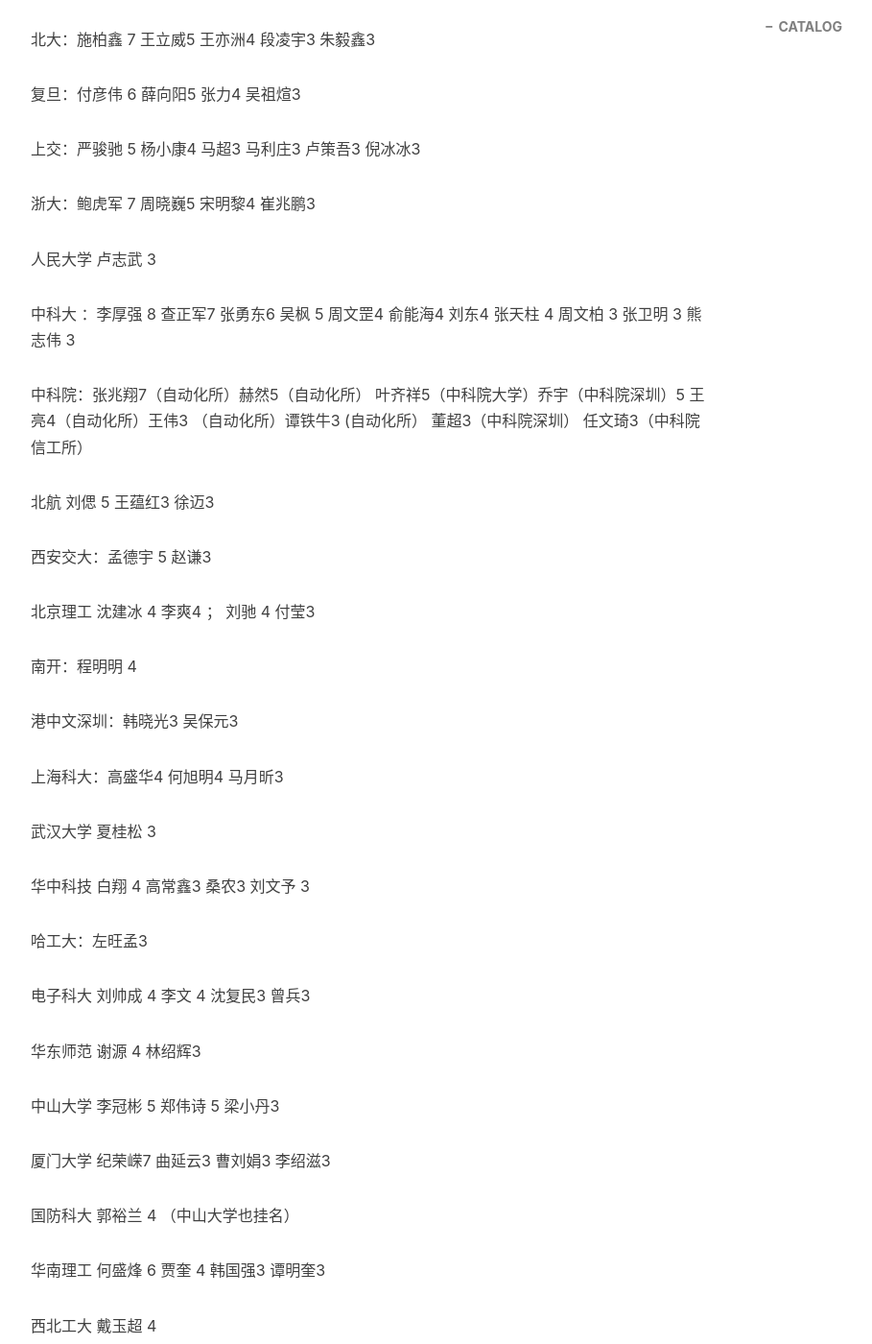
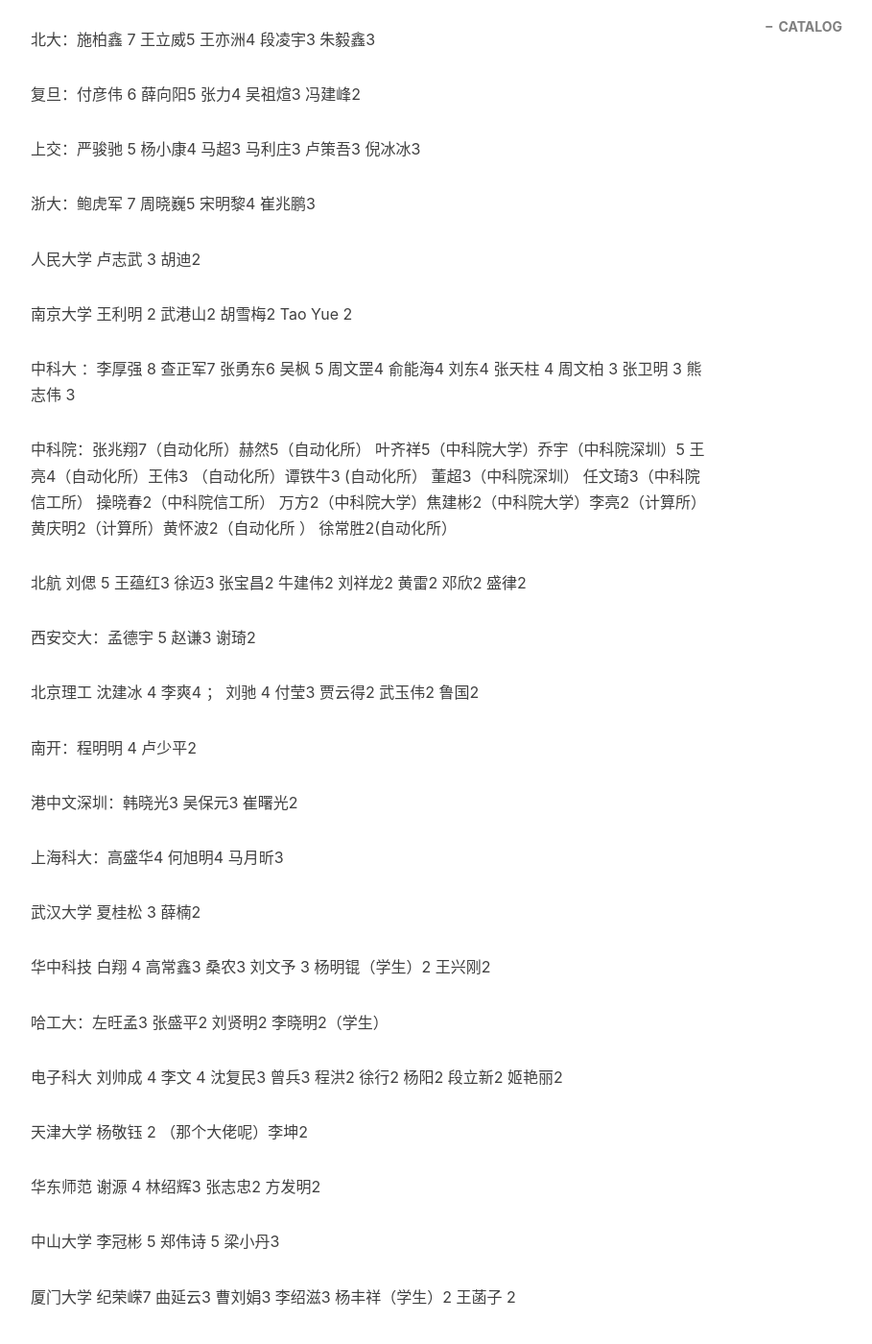
Before and after one commit to pengjiao123/pengjiao123.github.io, a Jekyll site: the page built from _posts/2021-07-07-大陆地区非计算机软件学院老师招生.md, in a window 1280 px wide and 1400 px high, scrolled down 2536 px. Shown: the whole window at 96% size, without its empty margins (233-1142 px from the left). Built offline with Jekyll 4.4.1, drawn with Linux system fonts in a browser that asks for light colours; nearby versions of some CDN libraries; comment, search, counter and statistics services are not loaded; some of the changed text lies outside the part shown.

Commit message:
Update 2021-07-07-大陆地区非计算机软件学院老师招生.md

```diff
--- a/_posts/2021-07-07-大陆地区非计算机软件学院老师招生.md
+++ b/_posts/2021-07-07-大陆地区非计算机软件学院老师招生.md
@@ -61,70 +61,91 @@
 当然注意很多牛老师本身很push，要做好努力的准备。可能制度比较严格，具体需要了解。
 
 
-2 最新的CVPR 2021 大陆老师的发表情况 数值越大表示发的越多 (3篇及以上的所有大陆老师，张鼎文是2篇）你可以看到有的名校根本没有老师发3篇以上。
+2 最新的CVPR 2021 大陆老师的发表情况 数值越大表示发的越多 (2篇及以上的所有大陆老师）你可以看到有的名校根本没有老师发3篇以上。
 
 清华：鲁继文-周杰 9；季向阳6 朱松纯 5 龙明盛-王建民5 朱军4？ 胡晓林4  刘烨斌 4 张长水3 黄高3 王生进3 苏航3
 
 北大：施柏鑫 7 王立威5 王亦洲4 段凌宇3 朱毅鑫3
 
-复旦：付彦伟 6 薛向阳5 张力4  吴祖煊3
+复旦：付彦伟 6 薛向阳5 张力4  吴祖煊3 冯建峰2
 
 上交：严骏驰 5 杨小康4 马超3 马利庄3 卢策吾3 倪冰冰3
 
 浙大：鲍虎军 7 周晓巍5 宋明黎4 崔兆鹏3
 
-人民大学 卢志武 3
+人民大学 卢志武 3 胡迪2
+
+南京大学 王利明 2 武港山2 胡雪梅2 Tao Yue 2
 
 中科大 ：李厚强 8 查正军7 张勇东6 吴枫 5 周文罡4 俞能海4 刘东4 张天柱 4 周文柏 3 张卫明 3  熊志伟 3
 
 中科院：张兆翔7（自动化所）赫然5（自动化所） 叶齐祥5（中科院大学）乔宇（中科院深圳）5  王亮4（自动化所）王伟3 （自动化所）谭铁牛3 (自动化所） 董超3（中科院深圳） 任文琦3（中科院信工所）
+操晓春2（中科院信工所） 万方2（中科院大学）焦建彬2（中科院大学）李亮2（计算所）黄庆明2（计算所）黄怀波2（自动化所 ） 徐常胜2(自动化所）
 
-北航 刘偲 5 王蕴红3 徐迈3
+北航 刘偲 5 王蕴红3 徐迈3  张宝昌2 牛建伟2 刘祥龙2 黄雷2 邓欣2 盛律2
 
-西安交大：孟德宇 5 赵谦3
+西安交大：孟德宇 5 赵谦3 谢琦2
 
-北京理工 沈建冰 4 李爽4 ； 刘驰 4 付莹3
+北京理工 沈建冰 4 李爽4 ； 刘驰 4 付莹3 贾云得2 武玉伟2 鲁国2
 
-南开：程明明 4
+南开：程明明 4 卢少平2
 
-港中文深圳：韩晓光3 吴保元3
+港中文深圳：韩晓光3 吴保元3 崔曙光2
 
 上海科大：高盛华4 何旭明4 马月昕3
 
-武汉大学  夏桂松 3
+武汉大学  夏桂松 3 薛楠2
 
-华中科技 白翔 4 高常鑫3  桑农3  刘文予 3
+华中科技 白翔 4 高常鑫3  桑农3  刘文予 3 杨明锟（学生）2 王兴刚2
 
-哈工大：左旺孟3
+哈工大：左旺孟3 张盛平2 刘贤明2 李晓明2（学生）
 
-电子科大 刘帅成 4  李文 4 沈复民3 曾兵3
+电子科大 刘帅成 4  李文 4 沈复民3 曾兵3 程洪2 徐行2 杨阳2 段立新2 姬艳丽2
 
-华东师范 谢源 4 林绍辉3
+天津大学 杨敬钰 2  （那个大佬呢）李坤2
+
+华东师范 谢源 4 林绍辉3  张志忠2 方发明2
 
 中山大学 李冠彬 5 郑伟诗 5  梁小丹3
 
-厦门大学 纪荣嵘7 曲延云3 曹刘娟3 李绍滋3
+厦门大学 纪荣嵘7 曲延云3 曹刘娟3 李绍滋3  杨丰祥（学生）2 王菡子 2
 
 国防科大 郭裕兰 4 （中山大学也挂名）
 
-华南理工 何盛烽 6 贾奎 4 韩国强3 谭明奎3
+华南理工 何盛烽 6 贾奎 4 韩国强3 谭明奎3  金连文2 全宇晖2
 
-西北工大 戴玉超 4
+
+东南大学宋腾飞 2 （其他大佬呢）郑文明2
+
+西北工大 戴玉超 4 韩军伟2 张鼎文2
 
 四川大学 彭玺 3 胡鹏3
 
-西电 高新波4 李洁3 邓成3
+西电 高新波4 李洁3 邓成3 王秀美2 石光明2
 
-大连理工：卢湖川 9 贾旭4 王栋3
+南方科大 郑锋 2
 
-北京交通 赵耀 3
+大连理工：卢湖川 9 贾旭4 王栋3 叶昕辰 2 李豪杰2 魏小鹏 2 樊鑫2
+
+中南大学 阚世超2
+
+北京交通 赵耀 3 魏云超2 张淳杰 2 林春雨2
 
 南京理工 杨健 5 李勇3 潘金山 3
 
 福州大学 刘文犀3
 
-广西师范大学 钟必能3
+广西师范大学 钟必能3 唐振军2
 
+深圳技术大学 彭小江2
+深圳大学 沈琳琳 2
+
+
+青岛大学 陈程立诏2
+
+林耀进- 闽南师范大学2
+
+肖继民 西安交大利物浦2
 
 ~~~~~~~~~~~~~~~~~~~~~~~~~~~~~~~~~~~~~~~~~~~~~~~~~~~~~~~~~~~~~~~~~~~~~~~~~~~~~~~~~~~~~~~~~~~~~~~~~~~~~~~~~~~~~~
 
```
